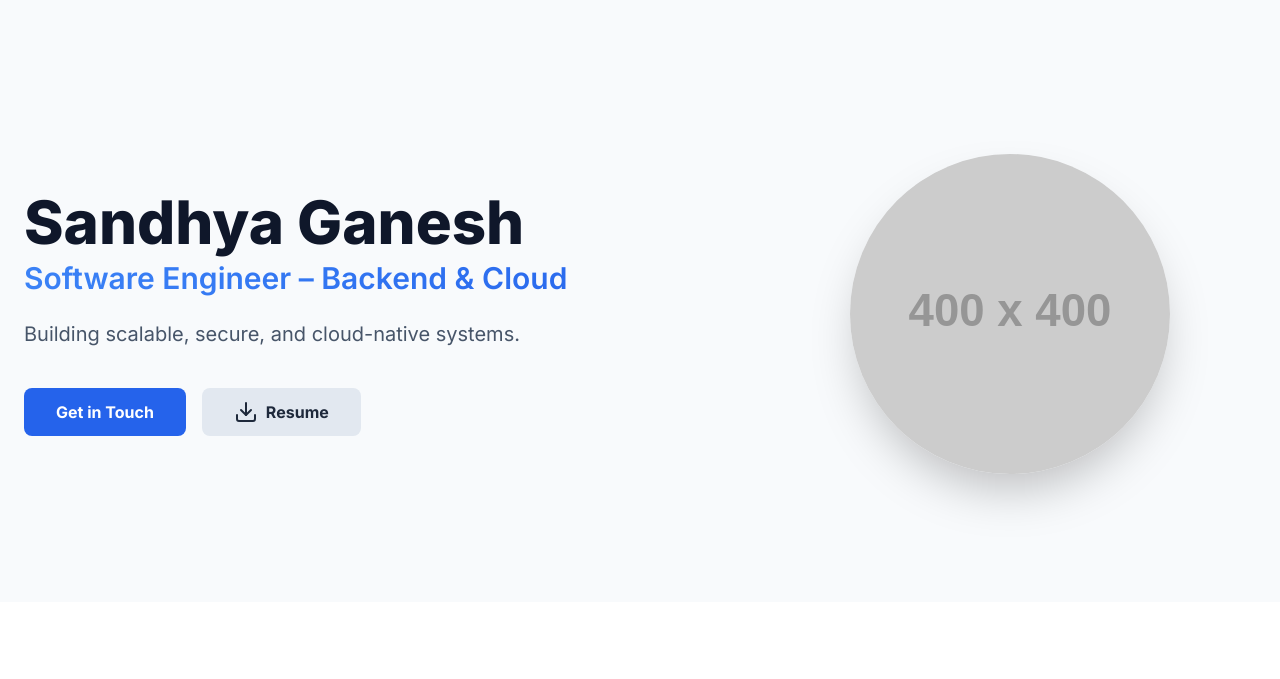
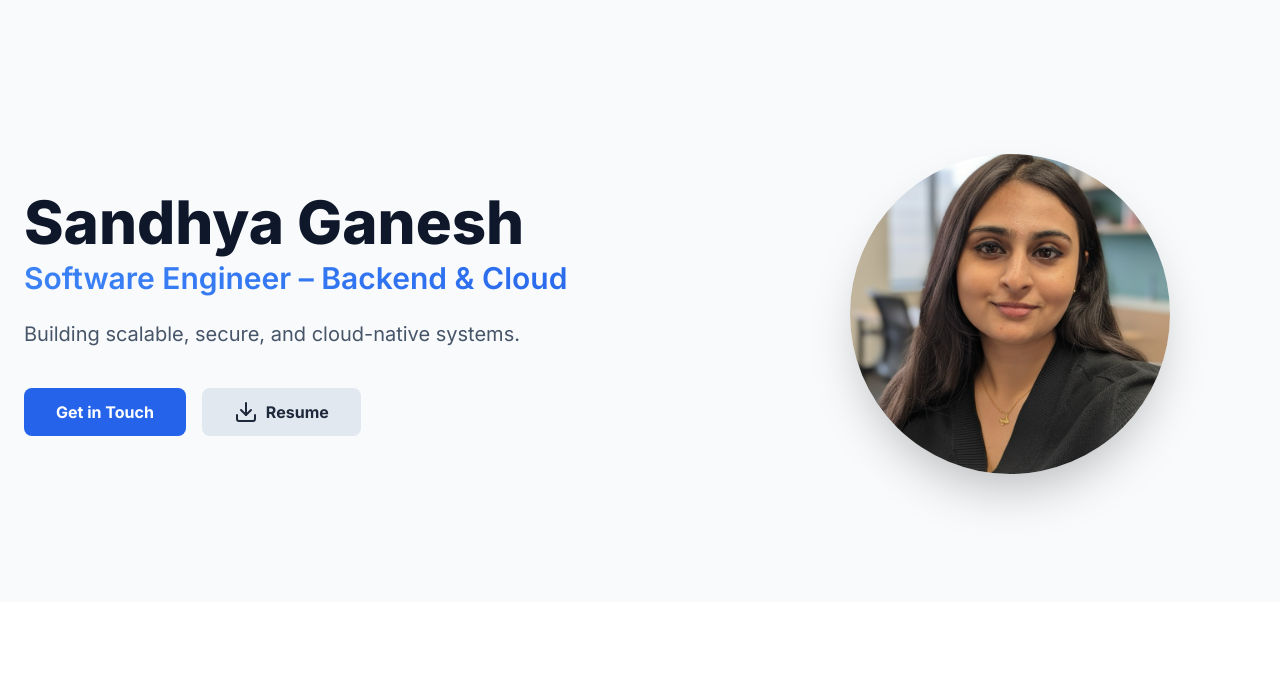
Before and after one commit to sandhyaganesh20-json/sandhya-ganesh-portfolio, a plain HTML site: page index.html in a window 1280 px wide. Shown: the part 70-749 px from the top of the page. Drawn offline with nearby package versions, Linux system fonts and the light colour scheme; placeholder pictures from the web are drawn by us.

Commit message:
adding portfolio picture

```diff
--- a/index.html
+++ b/index.html
@@ -123,7 +123,7 @@
                 </div>
             </div>
             <div class="md:w-2/5 mt-12 md:mt-0 flex justify-center fade-in">
-                <img src="https://placehold.co/400x400/e0f2fe/3b82f6?text=SG" alt="Sandhya Ganesh Professional Headshot" class="rounded-full w-64 h-64 md:w-80 md:h-80 object-cover shadow-2xl">
+                <img src="./portfolio-files/SandhyaDP.png" alt="Sandhya Ganesh Professional Headshot" class="rounded-full w-64 h-64 md:w-80 md:h-80 object-cover shadow-2xl">
             </div>
         </section>
 
```
Also changed, not shown: portfolio-files/SandhyaDP.png (added).
